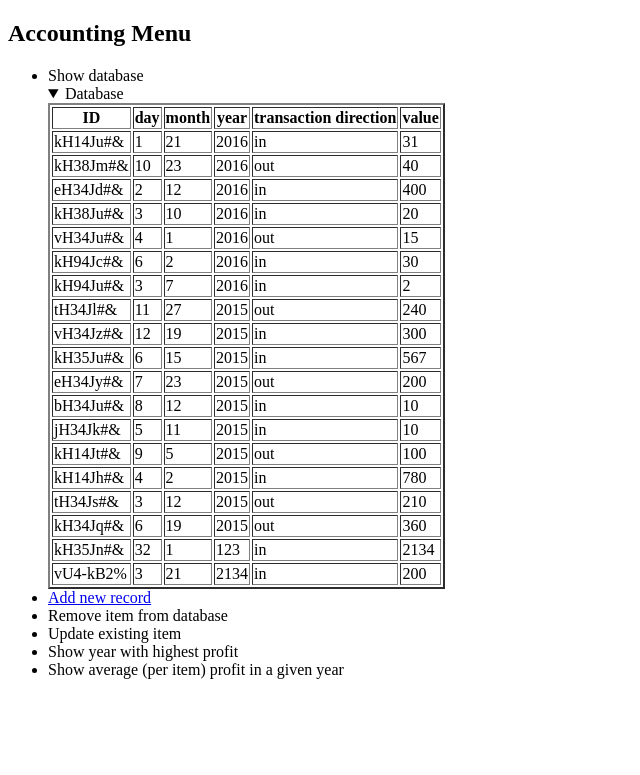
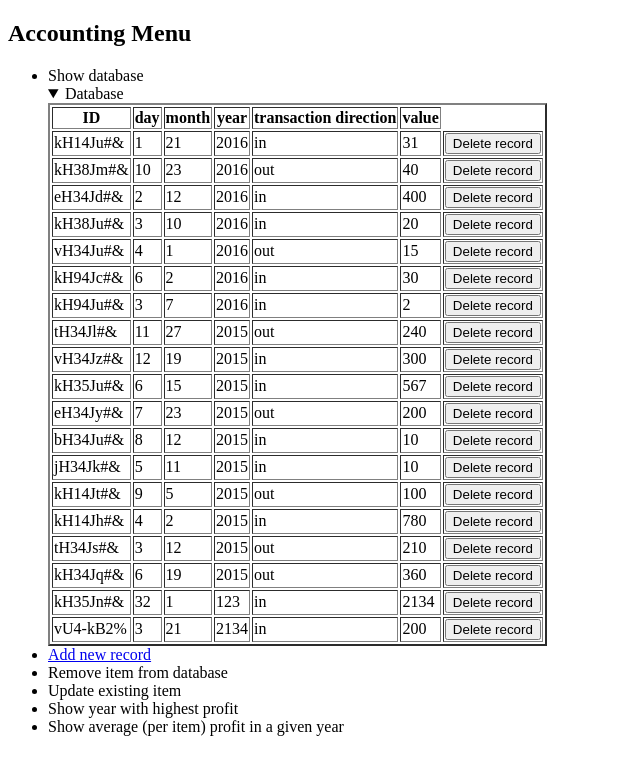
Before and after one commit to PeterKugler/ERP-Web, a Flask app: page /accounting in a window 1280 px wide, after a click on "Database". Shown: the top 775 px of the page, without its empty margins (0-640 px from the left). Run offline with Flask 2, Linux system fonts and the light colour scheme.

```diff
--- a/templates/accounting.html
+++ b/templates/accounting.html
@@ -31,6 +31,7 @@
             <td>{{ item[3] }}</td>
             <td>{{ item[4] }}</td>
             <td>{{ item[5] }}</td>
+            <td> <button type="submit"> Delete record </button></td>
         </tr>
         {% endfor %}
 
```
Also changed, not shown: requirements.txt (added, +11 -0 lines).
